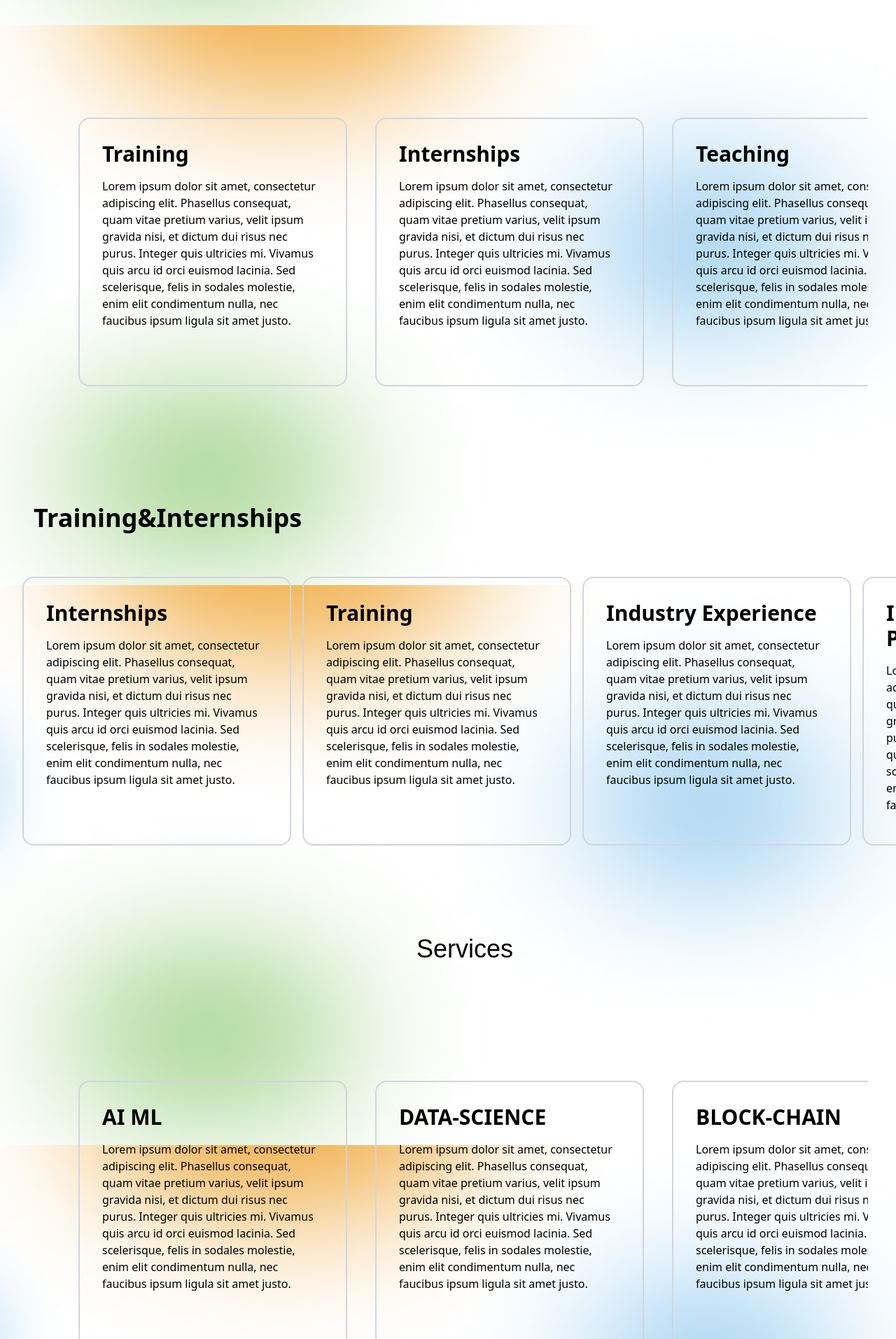
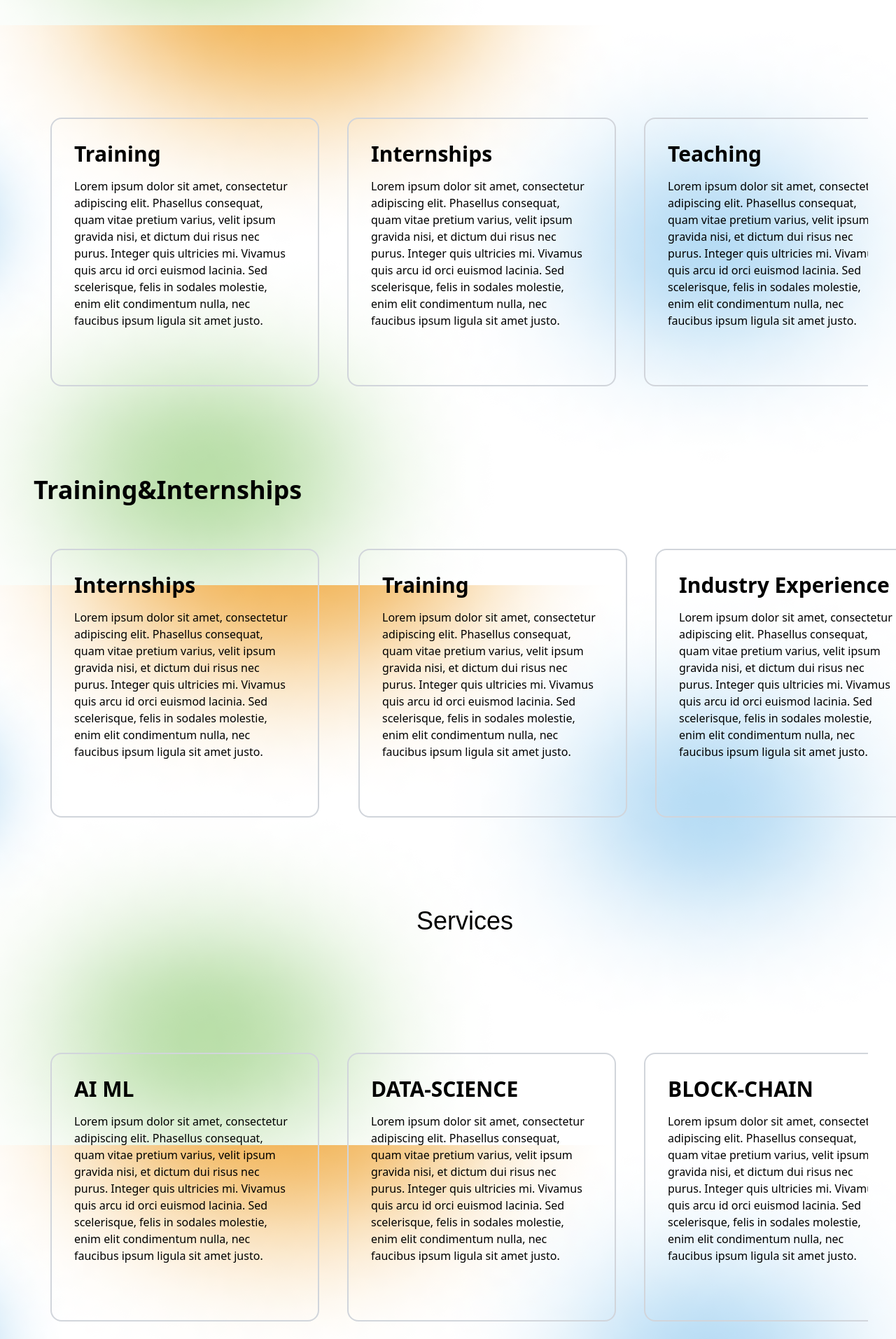
Before and after one commit to CKPRASHANTH07/Sample-Startup-app, a React (Create React App) app: page / in a window 1280 px wide. Shown: the part 764-2677 px from the top of the page at 70% size. Built offline with nearby package versions, Linux system fonts and the light colour scheme; what @shrutibalasa/tailwind-grid-auto-fit would draw is missing.

Commit message:
modified:   src/chunkpages/Domains.js 	modified:   src/chunkpages/Stats.js 	modified:   src/chunkpages/Trainings&intens.js

```diff
--- a/src/chunkpages/Domains.js
+++ b/src/chunkpages/Domains.js
@@ -9,7 +9,7 @@ const Domains = () => {
 {/* Hero image */}
 
 {/*  content */}
-<div className=" items-start w-full p-10  flex flex-rows lg:flex-col overflow-hidden overflow-x-auto pt-10">
+<div className=" items-start w-full  flex flex-rows lg:flex-col overflow-hidden overflow-x-auto pt-10">
 <div className="flex gap-x-10">
 <div className="border-2 p-8 border-gray-300 rounded-2xl h-96 w-96">
 <h1 className="text-3xl pb-4 font-bold">AI ML</h1>
--- a/src/chunkpages/Stats.js
+++ b/src/chunkpages/Stats.js
@@ -9,7 +9,7 @@ export default function Stats() {
       <div className=" flex flex-col py-32 space-x-12 lg:flex-row lg:px-10">
 
         {/*  content */}
-        <div className=" items-start w-full p-10  flex flex-rows lg:flex-col overflow-hidden overflow-x-auto pt-10">
+        <div className=" items-start w-full  flex flex-rows lg:flex-col overflow-hidden overflow-x-auto pt-10">
         <div className="flex gap-x-10">
       <div className="border-2 p-8 border-gray-300 rounded-2xl h-96 w-96">
         <h1 className="text-3xl pb-4 font-bold">Training</h1>
--- a/src/chunkpages/Trainings&intens.js
+++ b/src/chunkpages/Trainings&intens.js
@@ -4,8 +4,8 @@ const Trainingsintens = () => {
   return (
     <div className='w-96 md:w-full space-y-16 '>
         <h1 className='text-4xl pl-4 font-bold'>Training&Internships</h1>
-<div className=" items-start md:w-[670px] sm:[470px] lg:w-[1000px] xl:w-full  flex flex-rows lg:flex-col overflow-x-auto md:py-0">
-        <div className="flex ">
+<div className=" items-start md:w-[670px] sm:[470px] lg:w-[1000px] xl:w-full pl-10 flex flex-rows lg:flex-col overflow-x-auto md:py-0">
+        <div className="flex space-x-10 ">
       <div className="border-2 mr-4 p-8 border-gray-300 rounded-2xl h-96 w-96">
         <h1 className="text-3xl pb-4 font-bold">Internships</h1>
         <p>Lorem ipsum dolor sit amet, consectetur adipiscing elit. Phasellus consequat, quam vitae pretium varius, velit ipsum gravida nisi, et dictum dui risus nec purus. Integer quis ultricies mi. Vivamus quis arcu id orci euismod lacinia. Sed scelerisque, felis in sodales molestie, enim elit condimentum nulla, nec faucibus ipsum ligula sit amet justo.</p>
```
